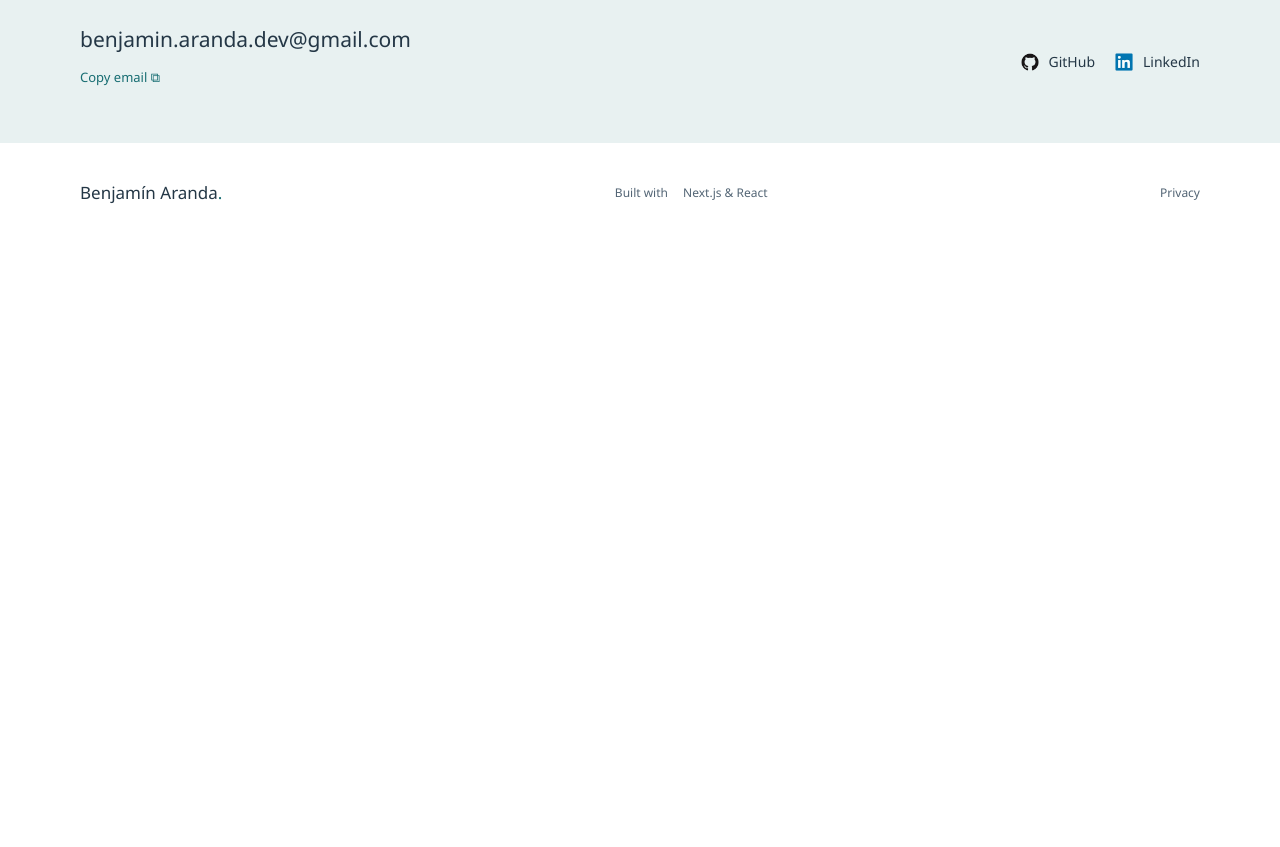
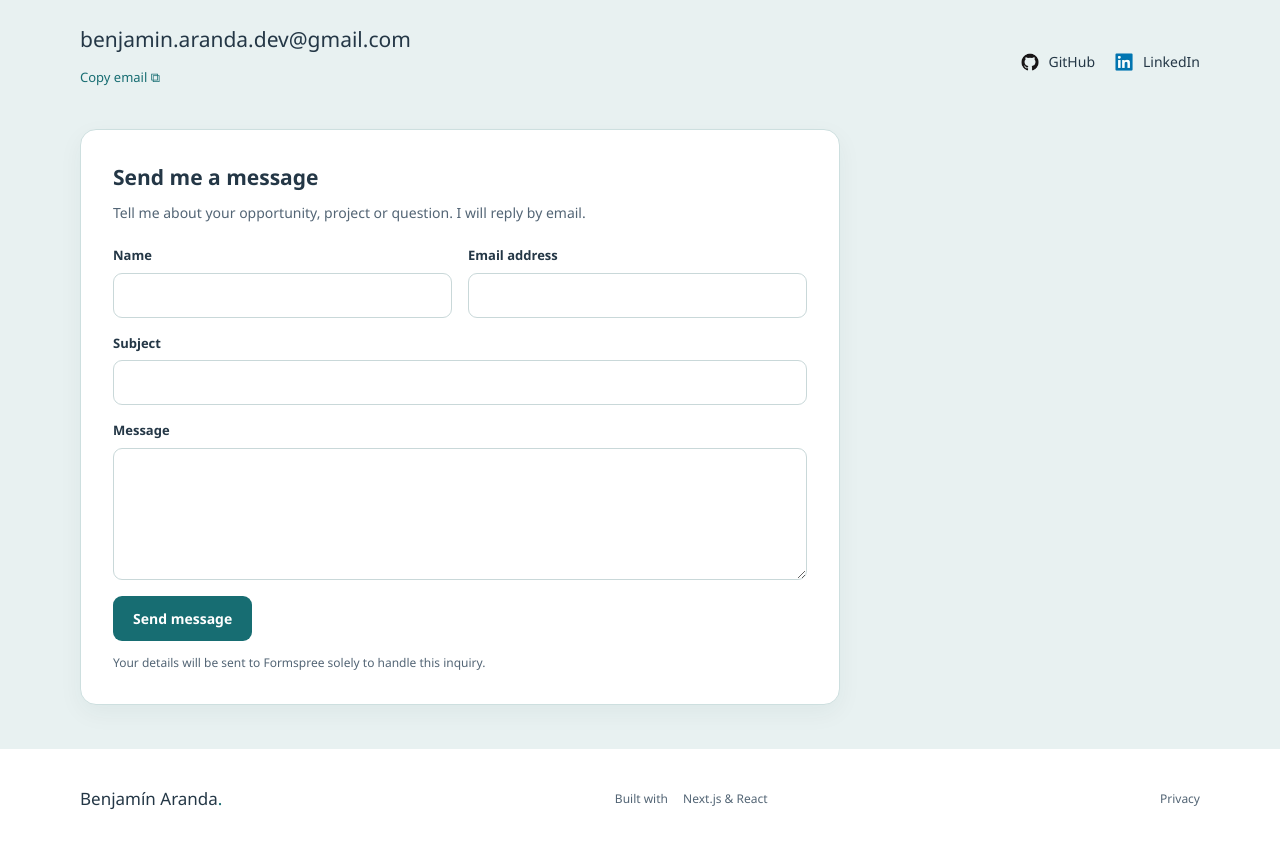
Before and after one commit to BenjaAranda/Portafolio-web, a Next.js app in the folder apps/web/: page /en in a window 1280 px wide. Shown: the part 6626-7473 px from the top of the page. Before the commit the page ends 6869 px from the top, so only its background shows below. Built offline with nearby package versions, Linux system fonts and the light colour scheme; no server answers.

Commit message:
feat: add Formspree contact form

```diff
--- a/apps/web/next.config.ts
+++ b/apps/web/next.config.ts
@@ -18,7 +18,7 @@ const config: NextConfig = {
           {
             key: 'Content-Security-Policy',
             value:
-              "default-src 'self'; script-src 'self' 'unsafe-inline' https://static.cloudflareinsights.com; style-src 'self' 'unsafe-inline'; img-src 'self' data: https://cdn.sanity.io; font-src 'self'; connect-src 'self' https://cloudflareinsights.com; frame-ancestors 'none'; base-uri 'self'; object-src 'none'; form-action 'self'",
+              "default-src 'self'; script-src 'self' 'unsafe-inline' https://static.cloudflareinsights.com; style-src 'self' 'unsafe-inline'; img-src 'self' data: https://cdn.sanity.io; font-src 'self'; connect-src 'self' https://cloudflareinsights.com https://formspree.io; frame-ancestors 'none'; base-uri 'self'; object-src 'none'; form-action 'self'",
           },
         ],
       },
--- a/apps/web/package.json
+++ b/apps/web/package.json
@@ -12,6 +12,7 @@
     "test:e2e": "playwright test"
   },
   "dependencies": {
+    "@formspree/react": "^3.0.0",
     "@sanity/client": "8.6.2",
     "@sanity/webhook": "4.0.4",
     "next": "16.3.5",
--- a/apps/web/src/app/globals.css
+++ b/apps/web/src/app/globals.css
@@ -491,6 +491,55 @@ main {
 .copy-status {
   font-size: 13px;
   color: var(--accent);
+}
+.contact-form {
+  position: relative;
+  max-width: 760px;
+  margin-top: 30px;
+  padding: clamp(20px, 3vw, 32px);
+  background: #fff;
+  border: 1px solid #cddfdf;
+  border-radius: 16px;
+  box-shadow: 0 8px 24px rgb(13 54 58 / 5%);
+}
+.contact-form h3 { font-size: 21px; }
+.contact-form > p { margin: 8px 0 22px; color: var(--muted); font-size: 14px; line-height: 1.6; }
+.contact-form-grid { display: grid; grid-template-columns: repeat(2, minmax(0, 1fr)); gap: 16px; }
+.contact-field { display: flex; flex-direction: column; gap: 7px; margin-bottom: 16px; }
+.contact-field label { color: var(--ink); font-size: 13px; font-weight: 650; }
+.contact-field input, .contact-field textarea {
+  width: 100%;
+  border: 1px solid #c9d8d9;
+  border-radius: 9px;
+  background: #fff;
+  color: var(--ink);
+  padding: 11px 12px;
+  font: inherit;
+  font-size: 14px;
+}
+.contact-field textarea { resize: vertical; min-height: 132px; }
+.contact-field input:focus-visible, .contact-field textarea:focus-visible { outline: 2px solid var(--accent); outline-offset: 2px; }
+.contact-honeypot { position: absolute; left: -10000px; width: 1px; height: 1px; overflow: hidden; }
+.contact-submit {
+  border: 0;
+  border-radius: 9px;
+  padding: 12px 20px;
+  background: var(--accent);
+  color: #fff;
+  font: inherit;
+  font-size: 14px;
+  font-weight: 700;
+  cursor: pointer;
+}
+.contact-submit:disabled { opacity: .65; cursor: wait; }
+.contact-form .contact-form-note { margin: 12px 0 0; font-size: 12px; }
+.contact-form-error, .contact-form-success { margin: 14px 0; padding: 14px 16px; border-radius: 9px; font-size: 14px; }
+.contact-form-error { background: #fff1ef; color: #8e2e23; }
+.contact-form-success { max-width: 760px; margin-top: 30px; background: #edf8f2; color: #145c42; border: 1px solid #b9dfc9; }
+@media (max-width: 600px) {
+  .contact-form-grid { grid-template-columns: 1fr; gap: 0; }
+  .contact-form { margin-top: 24px; }
+  .contact-submit { width: 100%; }
 }
 .footer {
   display: flex;
--- /dev/null
+++ b/apps/web/src/components/contact-form.tsx
@@ -0,0 +1,52 @@
+'use client';
+
+import { useForm, ValidationError } from '@formspree/react';
+import { copy } from '@/lib/i18n';
+import type { Locale } from '@/lib/model';
+
+export function ContactForm({ locale }: { locale: Locale }) {
+  const c = copy[locale];
+  const [state, handleSubmit] = useForm('xvkglanb');
+
+  if (state.succeeded) {
+    return <div className="contact-form-success" role="status">{c.formSuccess}</div>;
+  }
+
+  return (
+    <form className="contact-form" onSubmit={handleSubmit}>
+      <h3>{c.formTitle}</h3>
+      <p>{c.formIntro}</p>
+      <div className="contact-form-grid">
+        <div className="contact-field">
+          <label htmlFor="contact-name">{c.formName}</label>
+          <input id="contact-name" name="name" autoComplete="name" required maxLength={120} />
+          <ValidationError field="name" errors={state.errors} />
+        </div>
+        <div className="contact-field">
+          <label htmlFor="contact-email">{c.formEmail}</label>
+          <input id="contact-email" name="email" type="email" autoComplete="email" required maxLength={254} />
+          <ValidationError field="email" errors={state.errors} />
+        </div>
+      </div>
+      <div className="contact-field">
+        <label htmlFor="contact-subject">{c.formSubject}</label>
+        <input id="contact-subject" name="subject" required maxLength={160} />
+        <ValidationError field="subject" errors={state.errors} />
+      </div>
+      <div className="contact-field">
+        <label htmlFor="contact-message">{c.formMessage}</label>
+        <textarea id="contact-message" name="message" rows={5} required minLength={10} maxLength={5000} />
+        <ValidationError field="message" errors={state.errors} />
+      </div>
+      <div className="contact-honeypot" aria-hidden="true">
+        <label htmlFor="contact-gotcha">Leave this field empty</label>
+        <input id="contact-gotcha" name="_gotcha" tabIndex={-1} autoComplete="off" />
+      </div>
+      {state.errors && <div className="contact-form-error" role="alert"><ValidationError errors={state.errors} />{c.formError}</div>}
+      <button className="contact-submit" type="submit" disabled={state.submitting}>
+        {state.submitting ? c.formSending : c.formSend}
+      </button>
+      <p className="contact-form-note">{c.formPrivacy}</p>
+    </form>
+  );
+}
--- a/apps/web/src/components/portfolio.tsx
+++ b/apps/web/src/components/portfolio.tsx
@@ -13,6 +13,7 @@ import {
 } from '@/lib/model';
 import { SocialIcon } from './icons';
 import { CopyEmail } from './copy-email';
+import { ContactForm } from './contact-form';
 import { Media } from './media';
 import { BrandMark } from './brand-mark';
 import { Credentials } from './credentials';
@@ -382,6 +383,7 @@ export function Contact({ data, locale }: { data: Portfolio; locale: Locale }) {
             </External>
           </div>
         </div>
+        <ContactForm locale={locale} />
       </div>
     </section>
   );
--- a/apps/web/src/lib/i18n.ts
+++ b/apps/web/src/lib/i18n.ts
@@ -39,6 +39,17 @@ export const copy = {
     copyEmail: 'Copiar correo',
     copied: 'Correo copiado',
     copyError: 'No se pudo copiar. Puedes seleccionar el correo.',
+    formTitle: 'Envíame un mensaje',
+    formIntro: 'Cuéntame sobre tu oportunidad, proyecto o consulta. Te responderé por correo.',
+    formName: 'Nombre',
+    formEmail: 'Correo electrónico',
+    formSubject: 'Asunto',
+    formMessage: 'Mensaje',
+    formSend: 'Enviar mensaje',
+    formSending: 'Enviando…',
+    formSuccess: 'Mensaje enviado correctamente. Gracias por contactarme; te responderé pronto.',
+    formError: 'No se pudo enviar el mensaje. Revisa los datos o usa el correo visible arriba.',
+    formPrivacy: 'Tus datos se enviarán a Formspree únicamente para gestionar esta consulta.',
     footer: 'Desarrollado con',
     privacy: 'Privacidad',
     back: 'Volver a proyectos',
@@ -51,7 +62,7 @@ export const copy = {
     demo: 'Ver aplicación',
     privacyTitle: 'Privacidad',
     privacyBody:
-      'Este portafolio no tiene cuentas de visitantes ni formulario de contacto activo. Los enlaces externos te llevan a servicios con sus propias políticas. Si envías un correo, la información que compartas se recibe en el proveedor de correo del destinatario.',
+      'Este portafolio no tiene cuentas de visitantes. Si usas el formulario, tu nombre, correo, asunto y mensaje se envían a Formspree para gestionar tu consulta. Los enlaces externos te llevan a servicios con sus propias políticas.',
     analyticsOn:
       'Se utiliza Cloudflare Web Analytics para conocer visitas y rendimiento de forma agregada, sin cookies analíticas ni seguimiento publicitario.',
     analyticsOff: 'La analítica de visitas no está activada en esta versión.',
@@ -101,6 +112,17 @@ export const copy = {
     copyEmail: 'Copy email',
     copied: 'Email copied',
     copyError: 'Could not copy. You can select the email instead.',
+    formTitle: 'Send me a message',
+    formIntro: 'Tell me about your opportunity, project or question. I will reply by email.',
+    formName: 'Name',
+    formEmail: 'Email address',
+    formSubject: 'Subject',
+    formMessage: 'Message',
+    formSend: 'Send message',
+    formSending: 'Sending…',
+    formSuccess: 'Message sent successfully. Thank you for reaching out; I will reply soon.',
+    formError: 'The message could not be sent. Check the details or use the email address above.',
+    formPrivacy: 'Your details will be sent to Formspree solely to handle this inquiry.',
     footer: 'Built with',
     privacy: 'Privacy',
     back: 'Back to projects',
@@ -113,7 +135,7 @@ export const copy = {
     demo: 'View application',
     privacyTitle: 'Privacy',
     privacyBody:
-      'This portfolio has no visitor accounts or active contact form. External links take you to services with their own policies. If you send an email, the information you share is received by the recipient’s email provider.',
+      'This portfolio has no visitor accounts. If you use the form, your name, email, subject and message are sent to Formspree to handle your inquiry. External links take you to services with their own policies.',
     analyticsOn:
       'Cloudflare Web Analytics is used to understand aggregate visits and performance, without analytics cookies or advertising tracking.',
     analyticsOff: 'Visitor analytics is not enabled in this version.',
```
Also changed, not shown: 3 other files (tests, documents, lock files or other folders).
